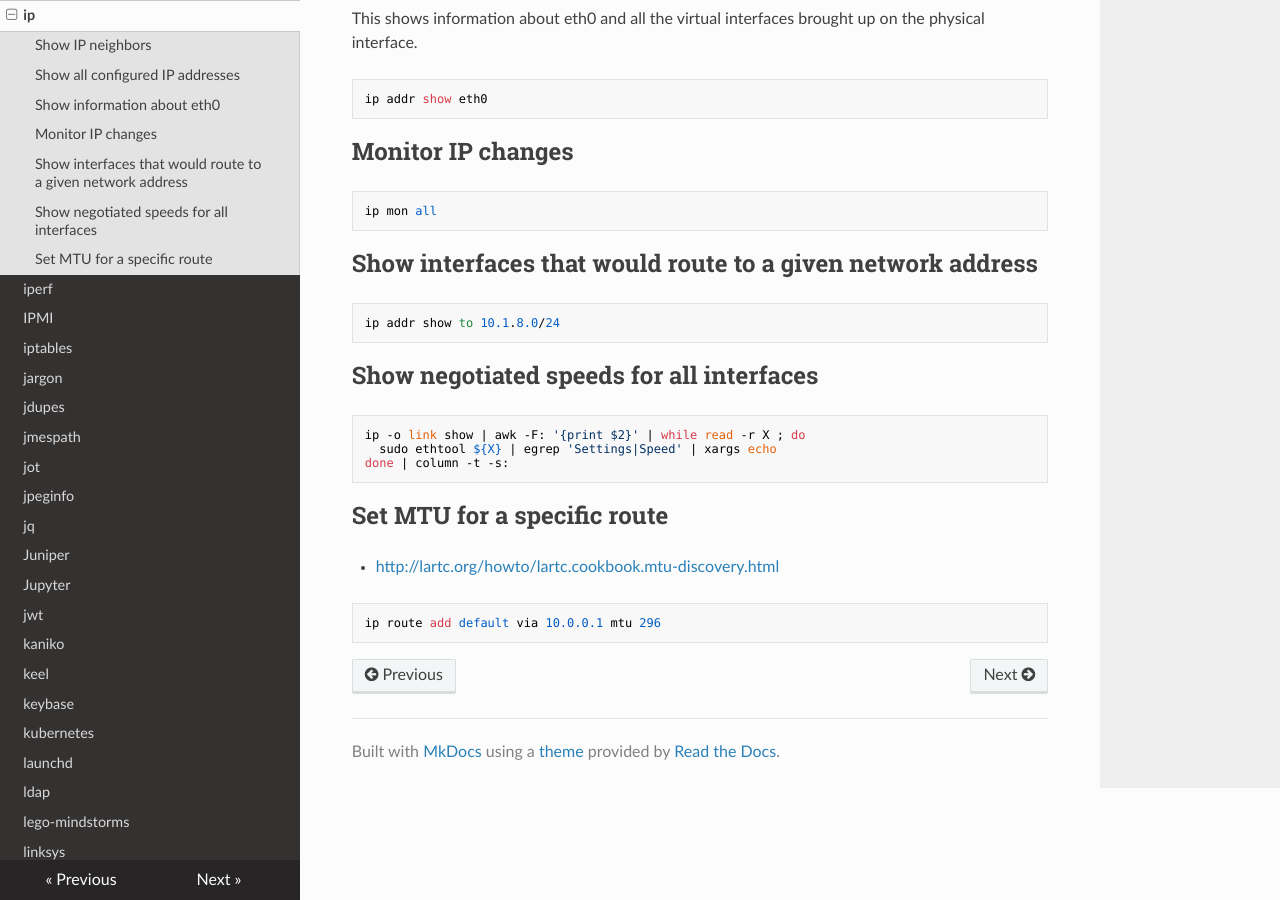
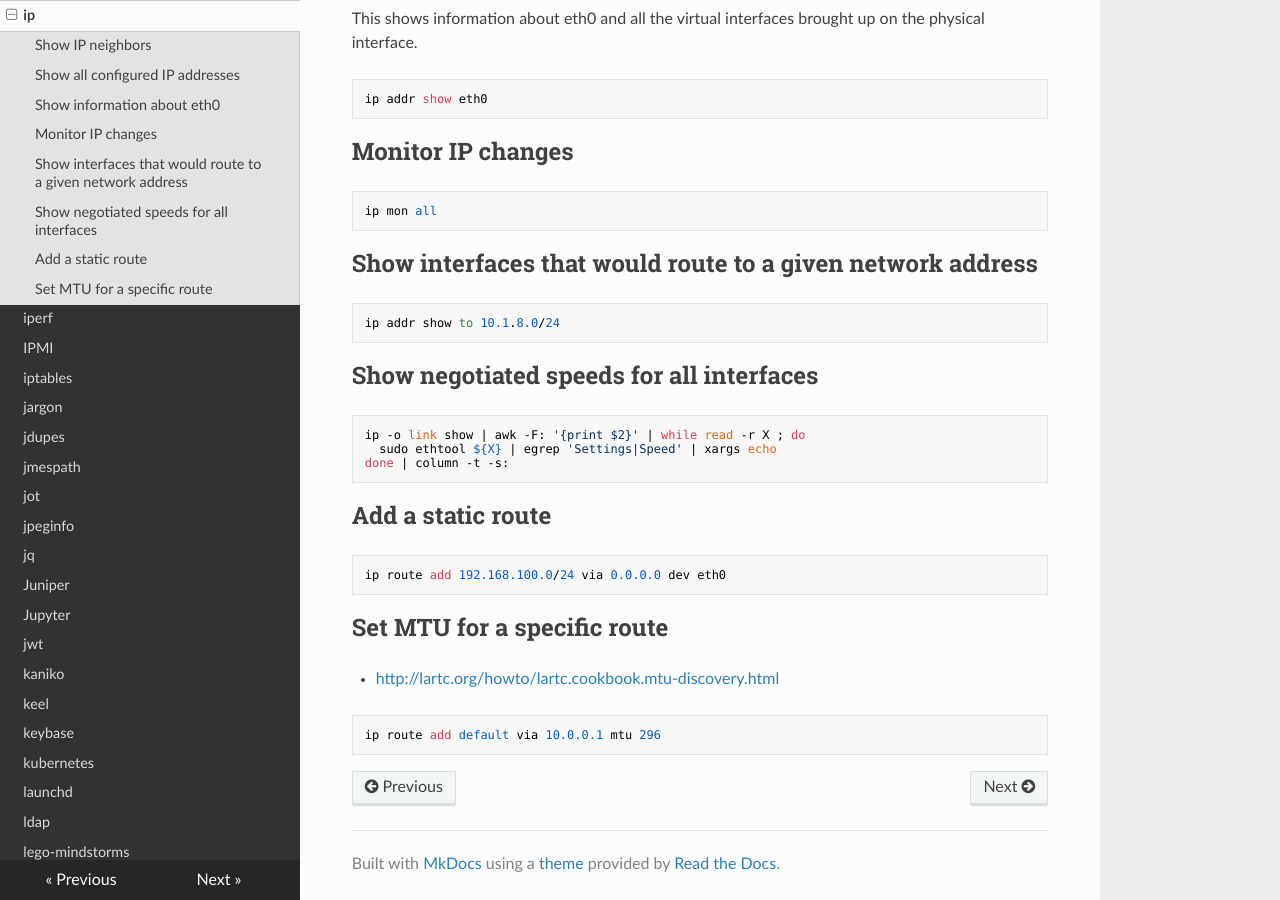
Before and after one commit to lando-cal/tech-notes, an MkDocs documentation site: the page built from docs/ip.md, in a window 1280 px wide and 900 px high, scrolled down 577 px. Built offline with MkDocs 1.6.1, drawn with Linux system fonts in a browser that asks for light colours; nearby versions of some CDN libraries.

Commit message:
Add static route example

````diff
--- a/docs/ip.md
+++ b/docs/ip.md
@@ -45,6 +45,12 @@ ip -o link show | awk -F: '{print $2}' | while read -r X ; do
 done | column -t -s:
 ```
 
+## Add a static route
+
+```
+ip route add 192.168.100.0/24 via 0.0.0.0 dev eth0
+```
+
 ## Set MTU for a specific route
 
 - <http://lartc.org/howto/lartc.cookbook.mtu-discovery.html>
````
